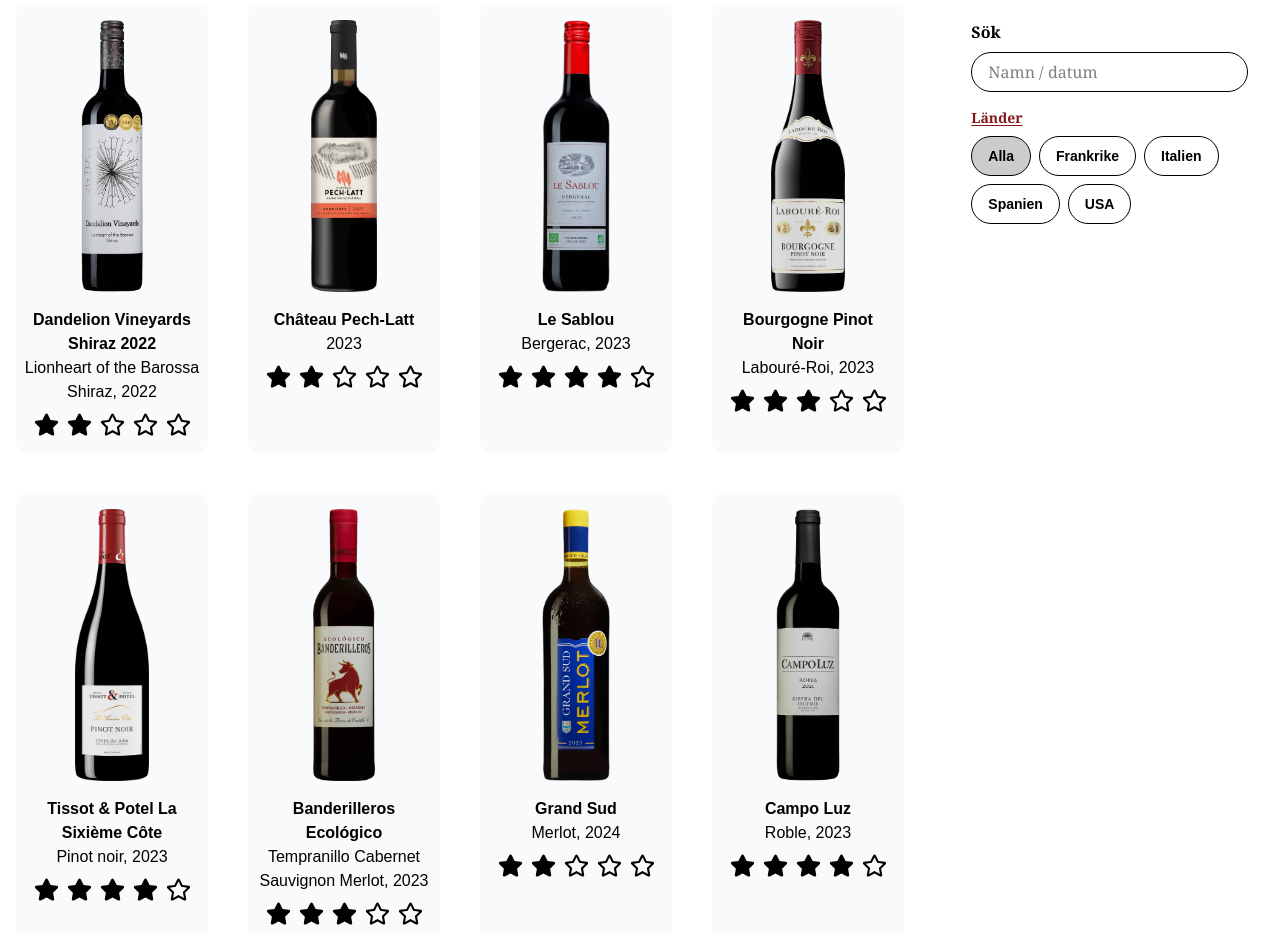
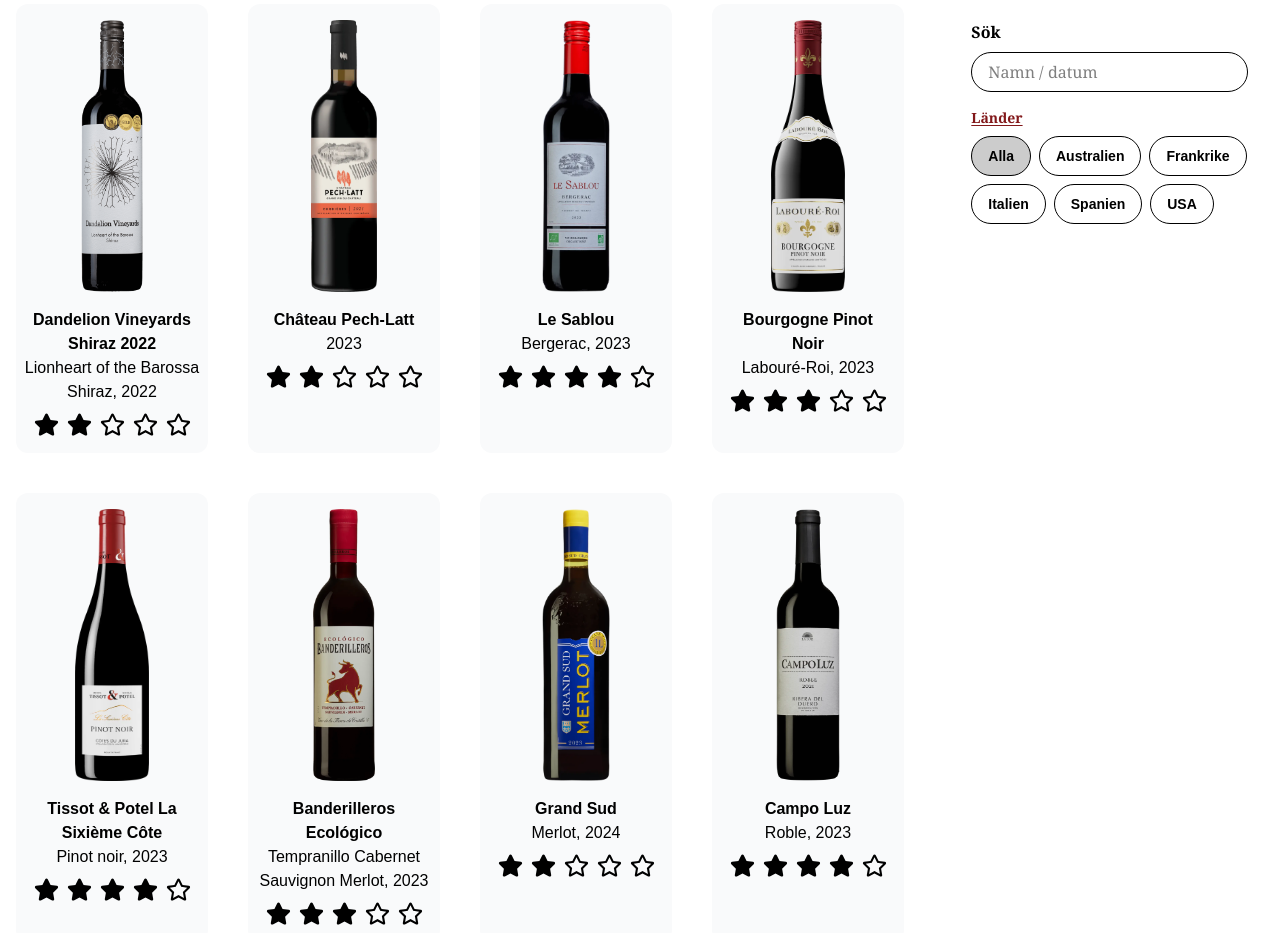
Before and after one commit to saraohman97/vindata, a Next.js app: page / in a window 1280 px wide. Shown: the part 940-1873 px from the top of the page. Built offline with nearby package versions, Linux system fonts and the light colour scheme.

Commit message:
New filtered button, Australia.

```diff
--- a/components/filteredData.tsx
+++ b/components/filteredData.tsx
@@ -82,6 +82,17 @@
           <button
             onClick={handleBtns}
             type="button"
+            value="Australien"
+            className={`h-10 px-4 border rounded-3xl hover:bg-gray-50 hover:text-red-900 hover:border-red-900 text-sm font-bold ${
+              currentCard === "Australien" ? "bg-black/20" : "bg-transparent"
+            }`}
+          >
+            Australien
+          </button>
+
+          <button
+            onClick={handleBtns}
+            type="button"
             value="Frankrike"
             className={`h-10 px-4 border rounded-3xl hover:bg-gray-50 hover:text-red-900 hover:border-red-900 text-sm font-bold ${
               currentCard === "Frankrike" ? "bg-black/20" : "bg-transparent"
```
